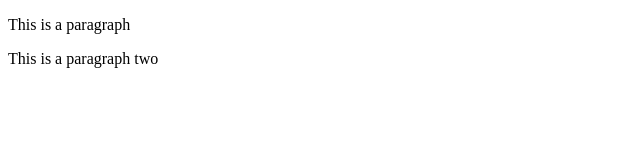
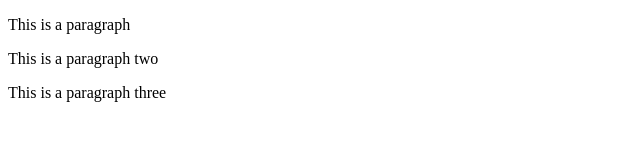
Before and after one commit to Oshadha02/DGG, a plain HTML site: page index.html in a window 1280 px wide. Shown: the whole page, without its empty margins (0-640 px from the left). Drawn offline with Linux system fonts and the light colour scheme.

Commit message:
added PARAGRAPH 3

```diff
--- a/index.html
+++ b/index.html
@@ -8,5 +8,6 @@
 <body>
     <p>This is a paragraph</p>
     <p>This is a paragraph two</p>
+    <p>This is a paragraph three</p>
 </body>
 </html>
```
